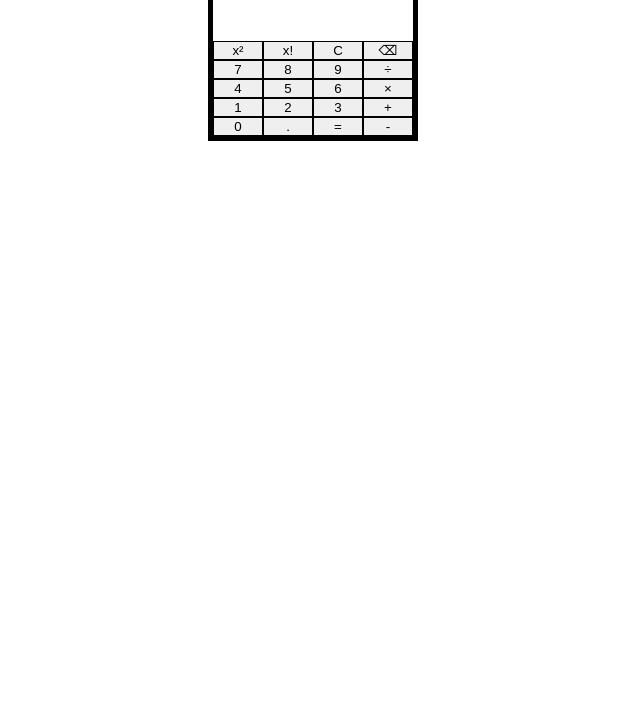
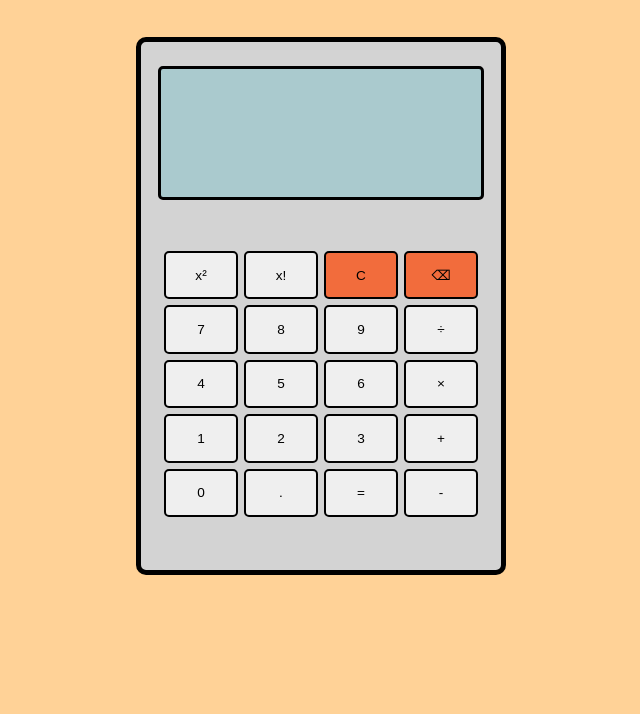
Before and after one commit to Kamo-Chip/Calculator, a plain HTML site: page index.html in a window 1280 px wide. Shown: the part 102-816 px from the top of the page, without its empty margins (327-967 px from the left). Drawn offline with Linux system fonts and the light colour scheme.

Commit message:
Improved visuals

```diff
--- a/styles.css
+++ b/styles.css
@@ -3,48 +3,117 @@ body{
   align-items: center;
   justify-content: center;
   flex-direction: column;
+  font-family: monospace;
+  font-weight: bold;
+  height: 100vh;
+  width: 100vw;
+  background-color: #ffd297;
 }
 
 h1{
     text-align: center;
+    position: fixed;
+    top: 0;
+    font-size: 3rem;
 }
 
 
 #container{
+    display: flex;
+    flex-direction: column;
+    align-items: center;
     border-style: solid;
     border-color: black;
     border-width: 5px;
-
+    border-radius: 10px;
+    height: 33rem;
+    width: 22.5rem;
+    background-color: lightgrey;
 }
 
 #screen{
    display: flex;
    flex-direction: column-reverse;
+   border-width: 3px;
+   border-style: solid;
+   border-radius: 5px;
+   position: relative;
+   top: 1.5rem;
+   height: 8rem;
+   width: 20rem;
+   margin-bottom: 0;
+   font-size: 2rem;
+   overflow-x: scroll;
+   overflow-y: hidden;
+   animation-name: startUp;
+   animation-duration: 3s;
+   animation-fill-mode: forwards;
+
+}
+
+@keyframes startUp{
+    0%{
+        background-color: rgba(0, 0, 0, 0.753);
+        overflow: hidden;
+    }
+    100%{
+        background-color: rgba(113, 189, 199, 0.411);
+    }
 }
 
 #history{
-    height: 20px;
-    width: 200px;
+    height: 3rem;
+    width: inherit;
+    position: relative;
+    bottom: 1rem;
+    font-size: 1.5rem;
+    color: rgb(102, 97, 97);
 }
 
 #current{
-    height: 30px;
-    width: 200px;
+    height: 3rem;
+    width: inherit;
+    white-space: nowrap;
 }
 
 #button-div{
     display: grid;
     grid-template-columns: 1fr 1fr 1fr 1fr;
-    grid-template-rows: 1fr 1fr 1fr;
-
+    grid-template-rows: 1fr 1fr 1fr 1fr 1fr;
+    position: relative;
+    top: 4.5rem;
+    height: 17rem;
+    width: 20rem;
 }
 
 .buttons{
     border-radius: 0;
     border-style: solid;
-    border-width: 1px;
+    border-width: 2px;
+    border-radius: 5px;
+    margin: 3px;
+    outline-style: none;
+    font-size: .85rem;
 }
 
 .buttons:hover{
     background-color: gray;
+    border-color: #000;
+    outline-style: none;
 }
+
+#del{
+    background-color: rgba(255, 68, 0, 0.712);
+}
+
+#del:hover{
+    background-color: rgba(255, 68, 0, 0.973);
+}
+
+#clear{
+    background-color: rgba(255, 68, 0, 0.712);
+}
+
+#clear:hover{
+    background-color: rgb(255, 68, 0);
+}
```
